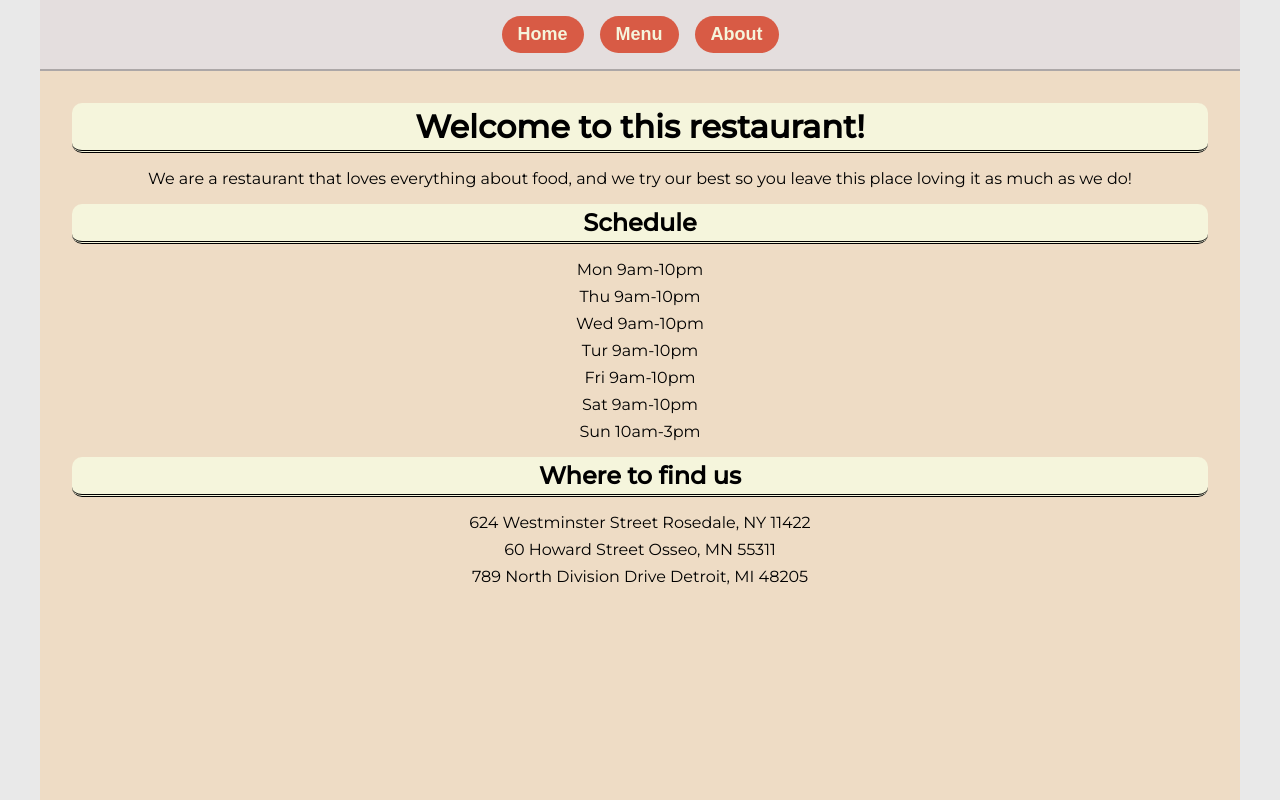
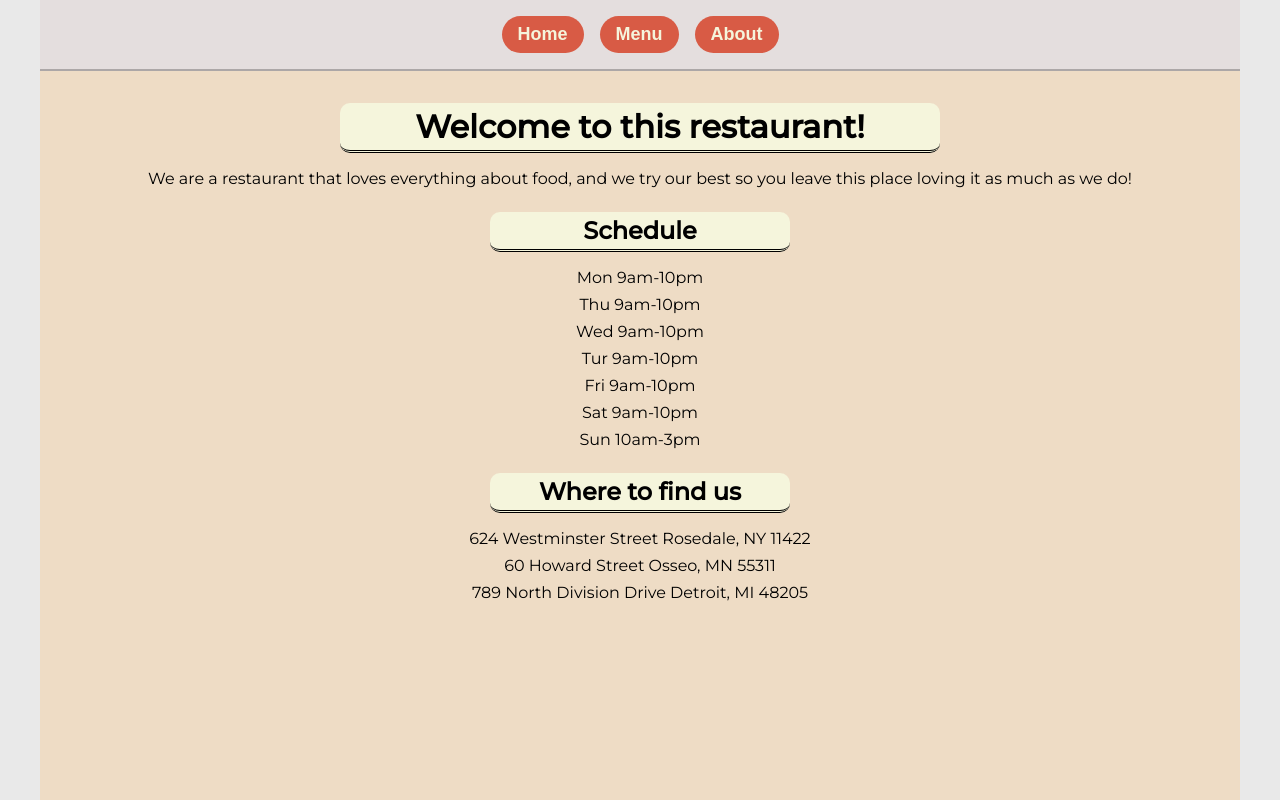
Before and after one commit to Romte1/restaurant-page, a plain HTML site: page index.html in a window 1280 px wide. Drawn offline with Linux system fonts and the light colour scheme.

Commit message:
More text and styling changes

```diff
--- a/styles.css
+++ b/styles.css
@@ -35,6 +35,13 @@ header {
   flex:1;
   display:flex;
   flex-direction: column;
+  align-items: center;
+
+  div {
+    display: flex;
+    flex-direction: column;
+    align-items: center;
+  }
 
   .section {
     display:flex;
@@ -49,6 +56,7 @@ header {
     border-bottom: double black;
     border-radius:10px;
     background-color: beige;
+    width: 600px;
   }
 
   h2 {
@@ -59,6 +67,7 @@ header {
     border-bottom: double black;
     border-radius:10px;
     background-color: beige;
+    width: 300px;
   }
 
   h3 {
```
